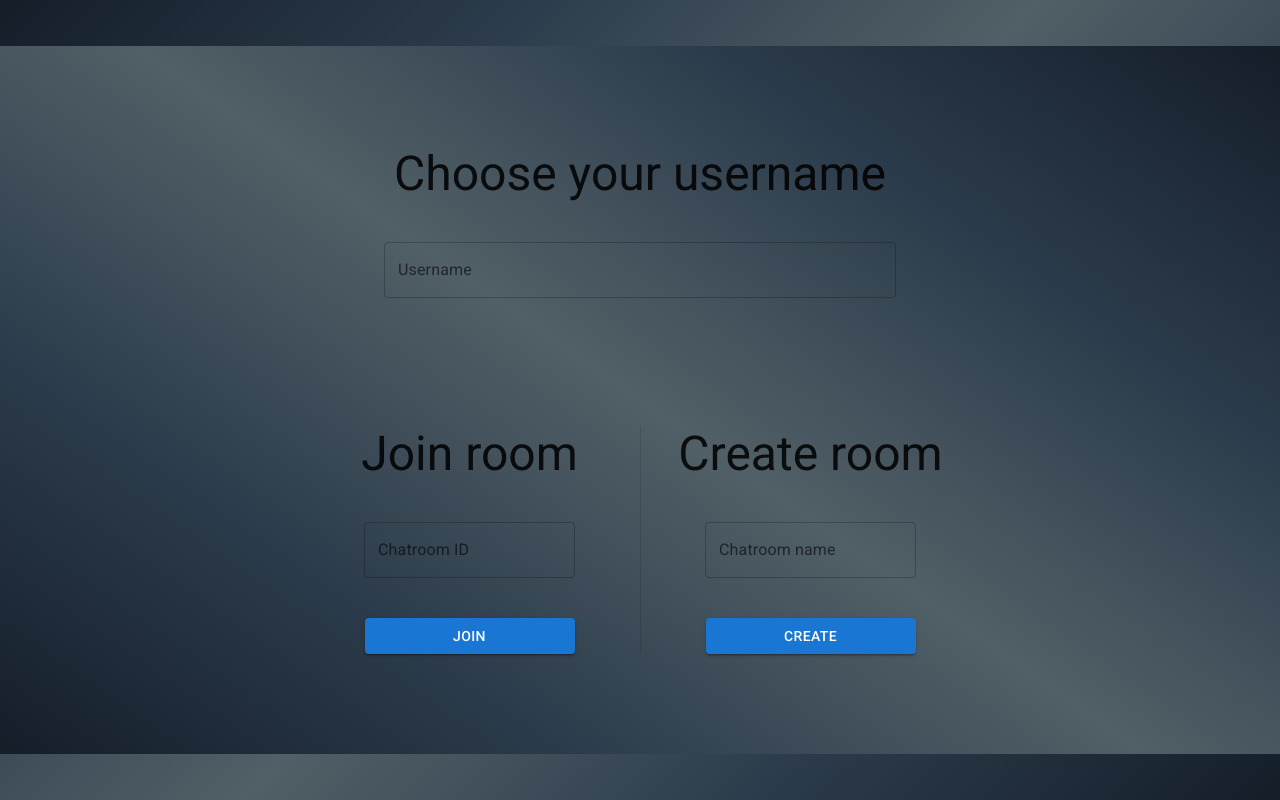
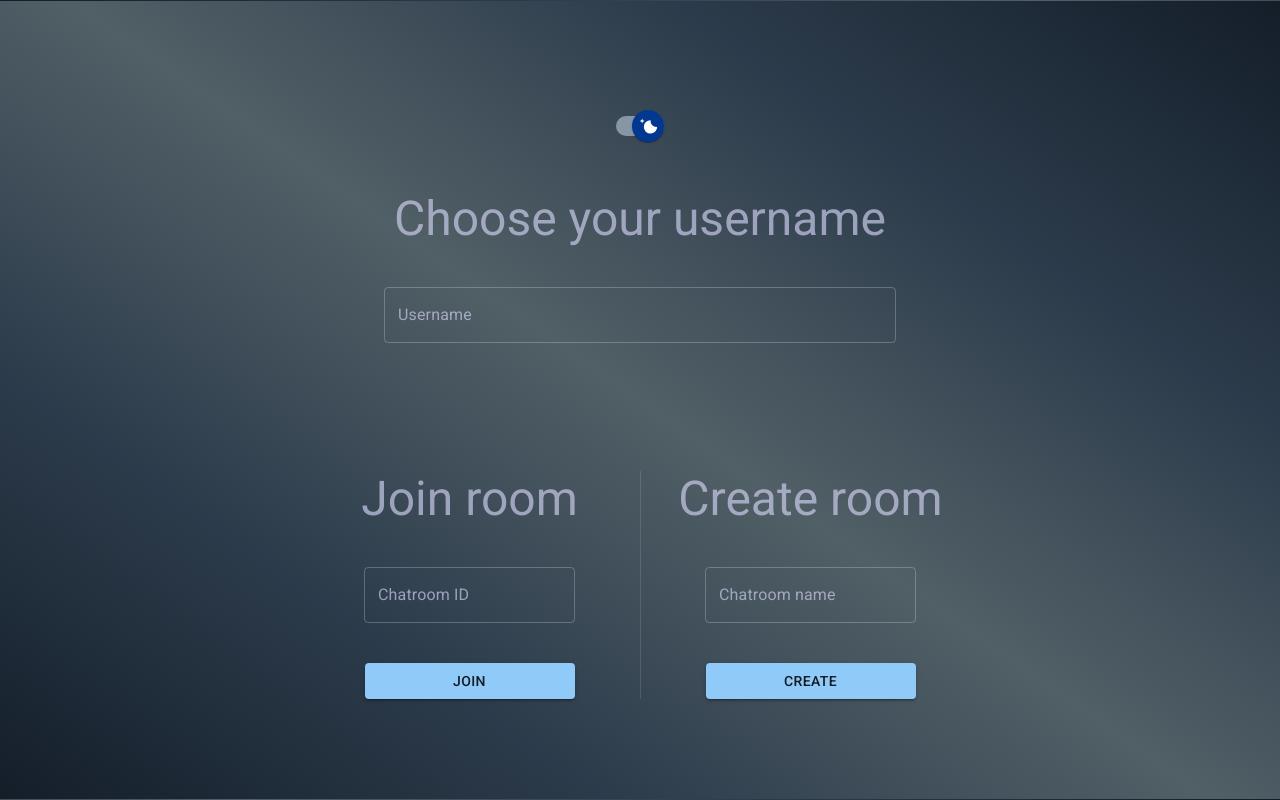
Before and after one commit to Joleksiuk/websockets, a React (Create React App) app in the folder frontend/: page / in a window 1280 px wide. Built offline with nearby package versions, Linux system fonts and the light colour scheme.

Commit message:
Added sidebar

```diff
--- a/frontend/src/Colors.tsx
+++ b/frontend/src/Colors.tsx
@@ -7,7 +7,7 @@ export type ColorsType = {
 
 const colors: ColorsType = {
     light: {
-        TEXT: '#000000',
+        TEXT: '#565672',
         HEADER_TEXT: '#385566',
         FIRST_BACKGROUND: '#d1bbe7',
 
@@ -39,9 +39,10 @@ const colors: ColorsType = {
         USERNAME_INPUT_BORDER_HOVER: '#3d5afe',
         USERNAME_INPUT_BORDER_FOCUS: '#2979ff80',
         USERNAME_INPUT_BACKGROUND_FOCUS: '#e3f2fd33',
+        SIDEBAR_BACKGROUND: '#61a4da2b',
     },
     dark: {
-        TEXT: '#ffffff',
+        TEXT: '#d2d2f5a7',
         HEADER_TEXT: '#0e2836',
         FIRST_BACKGROUND: '#6d7ea848',
 
@@ -72,6 +73,7 @@ const colors: ColorsType = {
         USERNAME_INPUT_BORDER_HOVER: '#64b5f6',
         USERNAME_INPUT_BORDER_FOCUS: '#90caf980',
         USERNAME_INPUT_BACKGROUND_FOCUS: '#28334733',
+        SIDEBAR_BACKGROUND: '#21212c39',
     },
 }
 
--- a/frontend/src/Components/Avatar/Avatar.tsx
+++ b/frontend/src/Components/Avatar/Avatar.tsx
@@ -2,8 +2,17 @@ import AvatarUtils from './AvatarUtils'
 import { AvatarStyled } from './Avatar.styled'
 import { useAuthContext } from '../../Providers/AuthProvider'
 
-export default function Avatar(): JSX.Element {
+type Props = {
+    otherUser?: boolean
+    username?: string
+}
+
+export default function Avatar({
+    username = 'Anonymus',
+    otherUser = false,
+}: Props): JSX.Element {
     const { user } = useAuthContext()
-    const username = user ? user : 'Anonymous'
-    return <AvatarStyled>{AvatarUtils.getAvatar(username)}</AvatarStyled>
+    const currentUser = user ? user : username
+    const avatarSeed = otherUser ? currentUser : username
+    return <AvatarStyled>{AvatarUtils.getAvatar(avatarSeed)}</AvatarStyled>
 }
--- a/frontend/src/Components/Chat/ChatBase.tsx
+++ b/frontend/src/Components/Chat/ChatBase.tsx
@@ -8,6 +8,8 @@ import { ChatProvider } from '../../Providers/MessagesProvider'
 import TextInput from '../Inputs/TextInput'
 import StartPage from '../../Pages/StartPage'
 import { useModeContext } from '../../Providers/ModeProvider'
+import {} from '../UserList/UserList.styled'
+import UserList from '../UserList/UserList'
 
 export default function ChatBase(): JSX.Element {
     const squareRef = useRef<HTMLDivElement>(null)
@@ -25,6 +27,7 @@ export default function ChatBase(): JSX.Element {
         <Container mode={mode}>
             {user ? (
                 <>
+                    <UserList />
                     <ModeSwitch />
                     <ChatProvider>
                         <Square ref={squareRef} mode={mode}>
--- /dev/null
+++ b/frontend/src/Components/UserList/UserList.styled.tsx
@@ -0,0 +1,23 @@
+import styled from 'styled-components'
+import { getColorInMode, ThemeType } from '../../Colors'
+
+export const UserListStyled = styled.div<{ mode: ThemeType }>`
+    display: flex;
+    flex-direction: column;
+    position: absolute;
+    left: 0;
+    gap: 20px;
+    width: 10%;
+    min-width: 200px;
+    height: 100%;
+    background: ${({ mode }) => getColorInMode('SIDEBAR_BACKGROUND', mode)};
+    padding: 20px;
+    box-shadow:
+        rgba(50, 50, 93, 0.25) 0px 50px 100px -20px,
+        rgba(0, 0, 0, 0.3) 0px 30px 60px -30px;
+`
+
+export const UserStyled = styled.div`
+    display: flex;
+    gap: 20px;
+`
--- /dev/null
+++ b/frontend/src/Components/UserList/UserList.tsx
@@ -0,0 +1,28 @@
+import { UserListStyled, UserStyled } from './UserList.styled'
+import { Typography } from '@mui/material'
+import { getColorInMode } from '../../Colors'
+import { useModeContext } from '../../Providers/ModeProvider'
+import Avatar from '../Avatar/Avatar'
+
+const userList: string[] = ['Christofer', 'Micheal', 'Cathrine', 'Oliver']
+
+export default function UserList() {
+    const { mode } = useModeContext()
+    return (
+        <UserListStyled mode={mode}>
+            {userList.map((user, index) => {
+                return (
+                    <UserStyled key={index}>
+                        <Avatar username={user} />
+                        <Typography
+                            variant="h6"
+                            color={getColorInMode('TEXT', mode)}
+                        >
+                            {user}
+                        </Typography>
+                    </UserStyled>
+                )
+            })}
+        </UserListStyled>
+    )
+}
--- a/frontend/src/Pages/StartPage.styled.tsx
+++ b/frontend/src/Pages/StartPage.styled.tsx
@@ -13,43 +13,18 @@ export const theme = (mode: ThemeType) =>
             },
         },
         components: {
-            MuiOutlinedInput: {
+            MuiTextField: {
                 styleOverrides: {
                     root: {
-                        color: getColorInMode('TEXT', mode),
-                        backgroundColor: getColorInMode(
-                            'USERNAME_INPUT_BACKGROUND',
-                            mode,
-                        ),
-
-                        '& .MuiOutlinedInput-notchedOutline': {
-                            borderColor: getColorInMode(
-                                'USERNAME_INPUT_BORDER',
-                                mode,
-                            ),
+                        '& .MuiOutlinedInput-root': {
+                            color: getColorInMode('TEXT', mode),
                         },
-
-                        '&:hover .MuiOutlinedInput-notchedOutline': {
-                            borderColor: getColorInMode(
-                                'USERNAME_INPUT_BORDER_HOVER',
-                                mode,
-                            ),
+                        '& .MuiInputLabel-root': {
+                            color: getColorInMode('TEXT', mode),
                         },
-                        '&.Mui-focused .MuiOutlinedInput-notchedOutline': {
-                            borderColor: getColorInMode(
-                                'USERNAME_INPUT_BORDER_FOCUS',
-                                mode,
-                            ),
+                        '& .MuiInputLabel-root.Mui-focused': {
+                            color: getColorInMode('TEXT', mode),
                         },
-                        '&.Mui-focused': {
-                            backgroundColor: getColorInMode(
-                                'USERNAME_INPUT_BACKGROUND_FOCUS',
-                                mode,
-                            ),
-                        },
-                    },
-                    input: {
-                        color: getColorInMode('TEXT', mode),
                     },
                 },
             },
--- a/frontend/src/Pages/StartPage.tsx
+++ b/frontend/src/Pages/StartPage.tsx
@@ -1,4 +1,4 @@
-import { Button, TextField, Typography } from '@mui/material'
+import { Button, TextField, ThemeProvider, Typography } from '@mui/material'
 import React from 'react'
 
 import Divider from '@mui/material/Divider'
@@ -8,8 +8,11 @@ import {
     VerticalContainerStyled,
     HorizontalContainerStyled,
     ContainerStyled,
+    theme,
 } from './StartPage.styled'
 import { useModeContext } from '../Providers/ModeProvider'
+import ModeSwitch from '../ModeSwitch/ModeSwitch'
+import { getColorInMode } from '../Colors'
 
 export default function StartPage() {
     const [username, setUsername] = React.useState('')
@@ -53,8 +56,10 @@ export default function StartPage() {
     }
 
     return (
+        <ThemeProvider theme={theme(mode)}>
             <VerticalContainerStyled mode={mode}>
-            <Typography color="text.primary" variant="h3">
+                <ModeSwitch />
+                <Typography color={getColorInMode('TEXT', mode)} variant="h3">
                     Choose your username
                 </Typography>
                 <TextField
@@ -69,7 +74,12 @@ export default function StartPage() {
                 <br></br>
                 <HorizontalContainerStyled>
                     <ContainerStyled>
-                    <Typography variant="h3">Join room</Typography>
+                        <Typography
+                            color={getColorInMode('TEXT', mode)}
+                            variant="h3"
+                        >
+                            Join room
+                        </Typography>
 
                         <TextField
                             id="outlined-basic"
@@ -91,7 +101,12 @@ export default function StartPage() {
 
                     <Divider orientation="vertical" flexItem />
                     <ContainerStyled>
-                    <Typography variant="h3">Create room</Typography>
+                        <Typography
+                            color={getColorInMode('TEXT', mode)}
+                            variant="h3"
+                        >
+                            Create room
+                        </Typography>
 
                         <TextField
                             id="outlined-basic"
@@ -112,5 +127,6 @@ export default function StartPage() {
                     </ContainerStyled>
                 </HorizontalContainerStyled>
             </VerticalContainerStyled>
+        </ThemeProvider>
     )
 }
--- a/frontend/src/Theme.tsx
+++ b/frontend/src/Theme.tsx
@@ -1,9 +1,10 @@
 import { createTheme } from '@mui/material'
 import { ThemeType } from './Colors'
 
-export const DefaultTheme = (mode: ThemeType) =>
-    createTheme({
+export const DefaultTheme = (mode: ThemeType) => {
+    return createTheme({
         palette: {
             mode: mode,
         },
     })
+}
```
Lines whose indentation alone changed are shown as unchanged.
